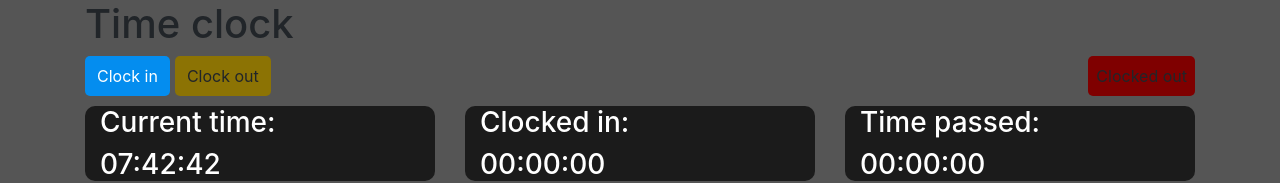
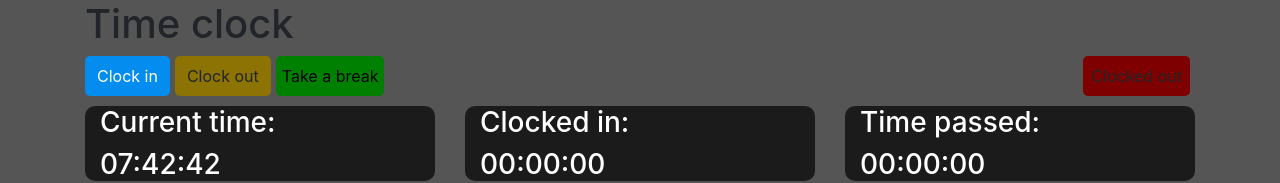
Before and after one commit to stephanfalcon/TimeClock3, a React (Create React App) app: page / in a window 1280 px wide. Shown: the top 183 px of the page. Built offline with nearby package versions, Linux system fonts and the light colour scheme; no server answers; the HTML template or start-up script is replaced by a standard one.

Commit message:
added break button with timer logic

```diff
--- a/src/App.js
+++ b/src/App.js
@@ -24,6 +24,8 @@ class App extends Component{
       currentTime:"00:00:00",
       clockInTime:"00:00:00",
       timePassed:"00:00:00",
+      breakTime:0,
+      onBreak:false,
       note:"",
       logs:[],
       logLoaded:false,
@@ -41,7 +43,7 @@ class App extends Component{
 
   //starts time ticking for current time
   startTimer = ()=>{
-    setInterval(() => {
+    var timeint = setInterval(() => {
       var time = new Time()
       this.setState({
         currentTime:time.military,
@@ -49,8 +51,16 @@ class App extends Component{
         date:time.calendar,
         note:document.getElementsByClassName("text")[0].value
       })
-      this.setState({})
       this.setState({timePassed:timeDiff(this.state.currentTime,this.state.clockInTime)})
+    }, 1000);
+
+    var breakint  = setInterval(() => {
+      if(this.state.onBreak==true){
+        this.setState({breakTime:this.state.breakTime+1})
+        console.log(this.state.breakTime)
+      }else{
+        return
+      }
     }, 1000);
   }
 
@@ -85,6 +95,24 @@ class App extends Component{
     }else {
       alert("You are not clocked in")
     }
+  }
+
+  break = () =>{
+
+    if(this.state.onBreak==true){
+      console.log(this.state.onBreak + " 0")
+      this.setState({onBreak:false})
+    }else{
+      console.log(this.state.onBreak + " 1")
+      this.setState({onBreak:true})
+    }
+      // this.setState({onBreak:true})
+      // breakTime = setInterval(() => {
+      //   this.setState({breakTime:this.state.breakTime+1})
+      //   console.log(this.state.breakTime)
+      // }, 1000);
+
+
   }
 
   apiPost = () => {
@@ -166,7 +194,7 @@ class App extends Component{
         <h1>Time clock </h1>
 
         <div className={"container"}>
-          <Button func1={this.clockIn} func2={this.clockOut} clockedIn={this.state.clockedIn}/>
+          <Button func1={this.clockIn} func2={this.clockOut} func3={this.break} clockedIn={this.state.clockedIn}/>
         </div>
 
         <div className={"row"}>
--- a/src/components/button/button.css
+++ b/src/components/button/button.css
@@ -3,6 +3,6 @@
 
 }
 
-.btn-primary{
-    margin-right: 5px;
+.btn{
+    margin-right:5px
 }
--- a/src/components/button/button.js
+++ b/src/components/button/button.js
@@ -20,6 +20,11 @@ class Button extends Component{
     }
     var clockOutStyle = {
       background:"#edc204",
+      borderWidth:"0px",
+      borderRadius:"5px"
+    }
+    var breakStyle = {
+      background:"green",
       borderWidth:"0px",
       borderRadius:"5px"
     }
@@ -52,6 +57,7 @@ class Button extends Component{
       <div className={"row buttons"}>
           <button style={clockInStyle} className={"btn btn-primary"} onClick={this.props.func1}>Clock in</button>
           <button style={clockOutStyle} className={"btn btn-warning"} onClick={this.props.func2}>Clock out</button>
+          <button style={breakStyle} classname={"btn btn-primary"} onClick={this.props.func3}>Take a break</button>
           <button style={indicatorStyle} className={"btn flex-right ml-auto p-2 bd-highlight"}>{indicator}</button>
       </div>
 
```
Also changed, not shown: src/takeABreak.js (added).
